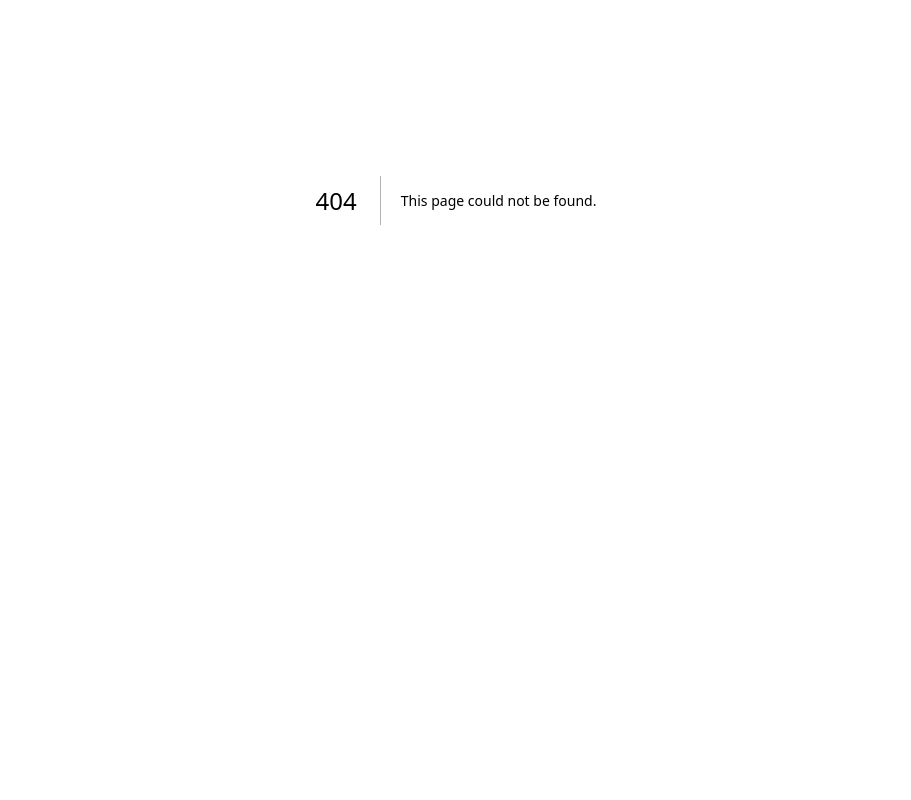
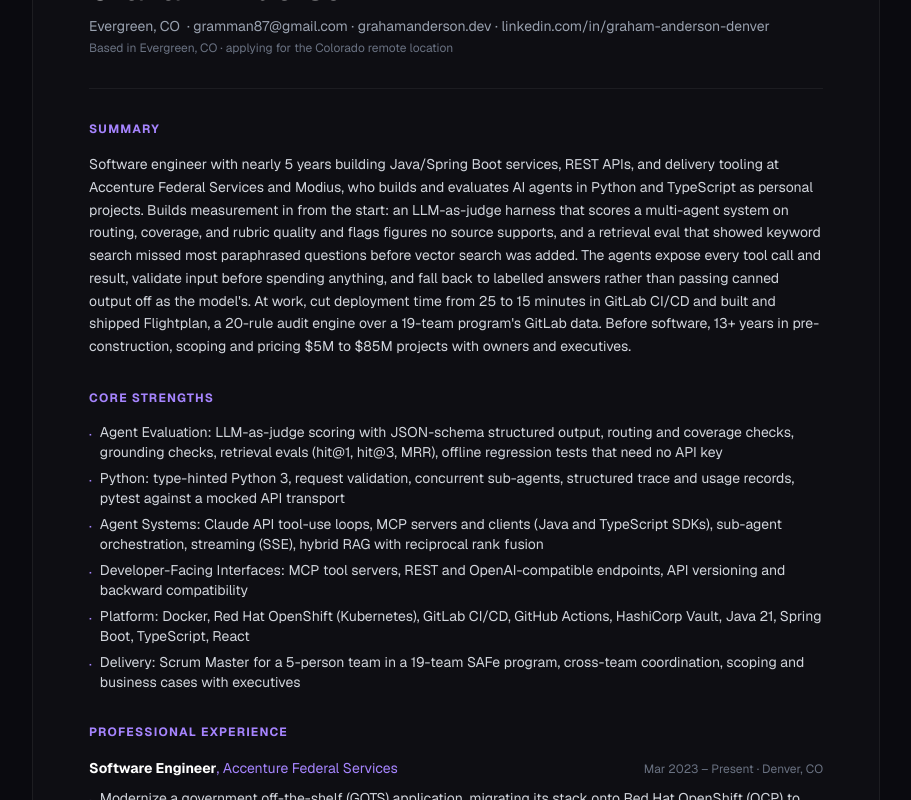
Before and after one commit to Gramman87/portfolio, a Next.js app: page /resume/nvidia-agentic-systems in a window 1280 px wide. Before the commit this address had no page. Shown: the part 200-1000 px from the top of the page, without its empty margins (184-1095 px from the left). Before the commit the page ends 800 px from the top, so only its background shows below. Built offline with nearby package versions, Linux system fonts and the light colour scheme.

Commit message:
Add the NVIDIA Agentic Systems resume and cover letter variant

```diff
--- /dev/null
+++ b/app/cover-letter/nvidia-agentic-systems/page.tsx
@@ -0,0 +1,22 @@
+import type { Metadata } from "next";
+import LetterDoc from "@/components/LetterDoc";
+
+export const metadata: Metadata = {
+  title: "Cover Letter (NVIDIA Senior Software Engineer, Agentic Systems) | Graham Anderson",
+  robots: { index: false, follow: false },
+};
+
+export default function NvidiaAgenticSystemsCoverLetter() {
+  return (
+    <LetterDoc
+      greeting="Dear NeMo Evaluator Team,"
+      paragraphs={[
+        "I'm applying for the Senior Software Engineer, Agentic Systems role on NeMo Evaluator, for the Colorado remote location. The question your team answers, whether a change to an agent actually made it better, is the one I keep running into in my own projects, and I'd like to work on it full time.",
+        "Each agent I've built has had to prove itself. My portfolio analyst runs a lead agent and three concurrent sub-agents in Python, and its eval harness scores each case on routing, term coverage, and an LLM judge's rubric, then lists any figure in the memo that no briefing supports. Every request returns a structured trace of the thinking, tool calls, results, and token use across all model calls, so a bad answer can be traced to the step that caused it. In my RAG agent, a retrieval eval showed keyword search found the right passage first for every direct question but only 13% of paraphrased ones, which is why I added vector search instead of assuming it would help.",
+        "At Accenture Federal Services I build Java/Spring Boot services and REST APIs, helped move a multi-component application onto Red Hat OpenShift, and cut our deployment time from 25 to 15 minutes by parallelizing and caching the GitLab CI/CD pipelines. On my own initiative I also built and shipped Flightplan for a 19-team program: its 20 rules read GitLab milestones, issues, and merge requests and flag mis-entered data, each finding linking back to the record that needs fixing.",
+        "To be direct about the gaps: I have nearly 5 years as a professional engineer rather than 5+, my production work is in Java, and my Python and agent work are personal projects rather than production systems or a published SDK. What I'd bring is the habit of measuring before claiming, and 13 years in pre-construction before software, where every estimate had to stand up to an owner's questions.",
+        "I'm based in Evergreen, Colorado. I'd welcome the chance to talk. Thank you for your consideration.",
+      ]}
+    />
+  );
+}
--- a/app/docs/page.tsx
+++ b/app/docs/page.tsx
@@ -33,6 +33,13 @@ const groups = [
     resume: "/resume/rippling-backend",
     cover: "/cover-letter/rippling-financial-ai",
     posting: "https://ats.rippling.com/rippling/jobs/5fbd346a-7e22-4434-96d6-c73429b84fea",
+  },
+  {
+    label: "NVIDIA: Senior Software Engineer, Agentic Systems (NeMo Evaluator)",
+    note: "Colorado remote. 5+ yrs (he has nearly 5), Python-first APIs and SDKs, agent evaluation. L4 $184K to $287.5K; L5 $224K to $356.5K. JR2018875.",
+    resume: "/resume/nvidia-agentic-systems",
+    cover: "/cover-letter/nvidia-agentic-systems",
+    posting: "https://nvidia.wd5.myworkdayjobs.com/NVIDIAExternalCareerSite/job/US-CA-Santa-Clara/Senior-Software-Engineer--Agentic-Systems_JR2018875",
   },
 ];
 
--- /dev/null
+++ b/app/resume/nvidia-agentic-systems/page.tsx
@@ -0,0 +1,31 @@
+import type { Metadata } from "next";
+import ResumeDoc from "@/components/ResumeDoc";
+
+export const metadata: Metadata = {
+  title: "Resume (NVIDIA Senior Software Engineer, Agentic Systems) | Graham Anderson",
+  robots: { index: false, follow: false },
+};
+
+export default function NvidiaAgenticSystemsResume() {
+  return (
+    <ResumeDoc
+      aiSectionTitle="Agent Evaluation and Agentic AI: Independent Work"
+      locationLine="Based in Evergreen, CO · applying for the Colorado remote location"
+      summary="Software engineer with nearly 5 years building Java/Spring Boot services, REST APIs, and delivery tooling at Accenture Federal Services and Modius, who builds and evaluates AI agents in Python and TypeScript as personal projects. Builds measurement in from the start: an LLM-as-judge harness that scores a multi-agent system on routing, coverage, and rubric quality and flags figures no source supports, and a retrieval eval that showed keyword search missed most paraphrased questions before vector search was added. The agents expose every tool call and result, validate input before spending anything, and fall back to labelled answers rather than passing canned output off as the model's. At work, cut deployment time from 25 to 15 minutes in GitLab CI/CD and built and shipped Flightplan, a 20-rule audit engine over a 19-team program's GitLab data. Before software, 13+ years in pre-construction, scoping and pricing $5M to $85M projects with owners and executives."
+      strengths={[
+        "Agent Evaluation: LLM-as-judge scoring with JSON-schema structured output, routing and coverage checks, grounding checks, retrieval evals (hit@1, hit@3, MRR), offline regression tests that need no API key",
+        "Python: type-hinted Python 3, request validation, concurrent sub-agents, structured trace and usage records, pytest against a mocked API transport",
+        "Agent Systems: Claude API tool-use loops, MCP servers and clients (Java and TypeScript SDKs), sub-agent orchestration, streaming (SSE), hybrid RAG with reciprocal rank fusion",
+        "Developer-Facing Interfaces: MCP tool servers, REST and OpenAI-compatible endpoints, API versioning and backward compatibility",
+        "Platform: Docker, Red Hat OpenShift (Kubernetes), GitLab CI/CD, GitHub Actions, HashiCorp Vault, Java 21, Spring Boot, TypeScript, React",
+        "Delivery: Scrum Master for a 5-person team in a 19-team SAFe program, cross-team coordination, scoping and business cases with executives",
+      ]}
+      aiWork={[
+        "Portfolio Analyst Sub-Agent System (github.com/Gramman87/fs-analyst-agent, Python): a lead agent dispatches to three specialist sub-agents that run concurrently, and each request returns a structured trace of thinking, tool calls, results, and errors, with token totals across every model call. The eval harness scores hand-written cases on routing, term coverage, and an LLM judge's rubric returned as JSON-schema structured output, and lists any figure in a memo that no briefing supports. 68 pytest tests run the real SDK against a mocked transport.",
+        "RAG Knowledge Agent (github.com/Gramman87/rag-agent, TypeScript): keyword and vector retrieval merged by reciprocal rank fusion, measured by a retrieval eval of 16 hand-written questions scoring hit@1, hit@3, and MRR. Keyword search alone found the right passage first for every direct question but for 13% of paraphrases, which is why vector search was added. CI runs the keyword eval on every push.",
+        "Spring Boot MCP Agent (github.com/Gramman87/spring-mcp-agent, Java 21): one tool registry published as an MCP server over Streamable HTTP and used by a streaming Claude agent, with CI checking the server against both the Java and TypeScript MCP clients, a Docker image, and a fake Anthropic server that tests every fallback path without an API key.",
+        "HR Operations Agent and MCP Web Agent (github.com/Gramman87/hr-agentic-workflow, mcp-web, TypeScript): tool-calling agents whose tool errors go back to the model instead of failing the request, with tests that check every tool's numbers against the data directly and an Origin check on the MCP endpoint.",
+      ]}
+    />
+  );
+}
```
